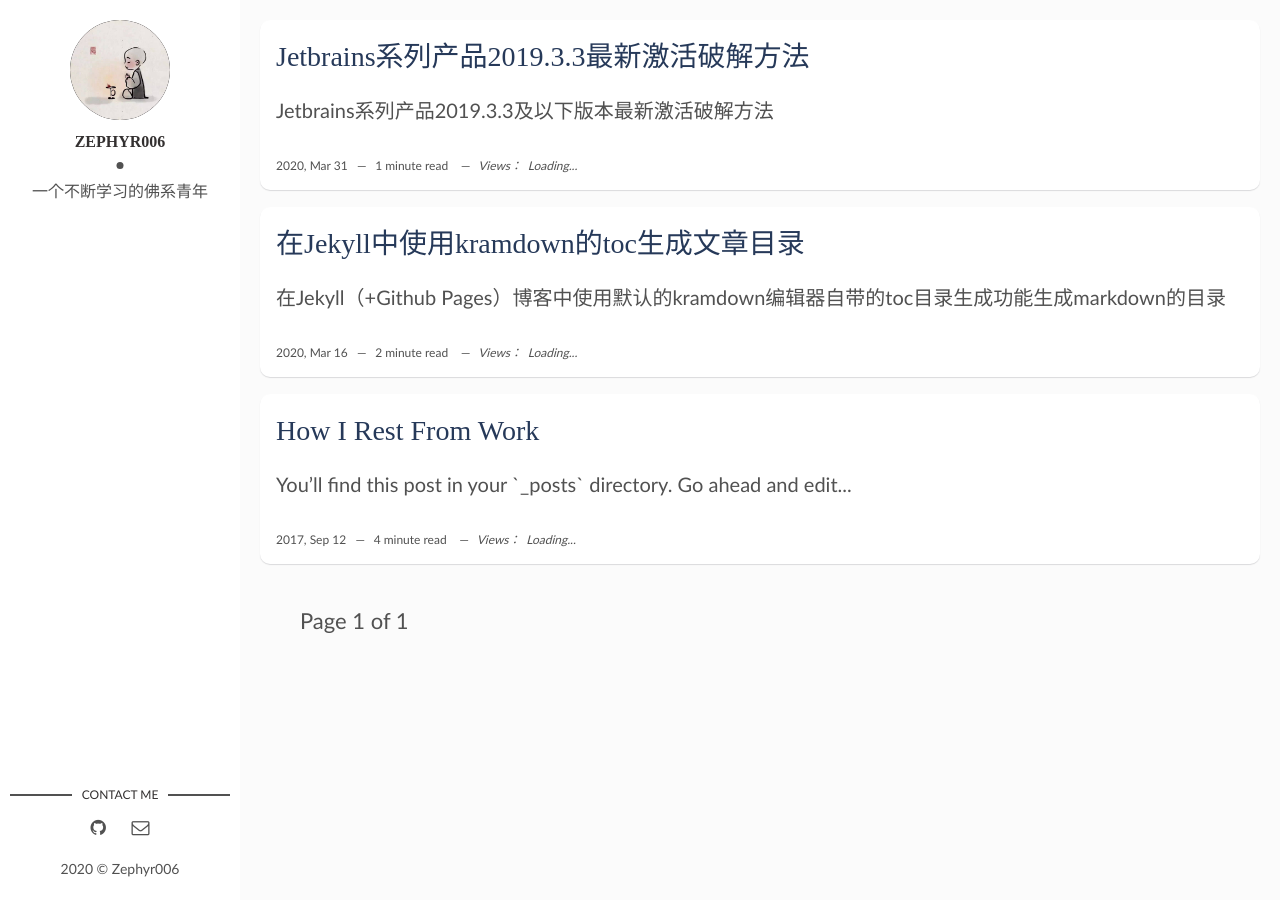
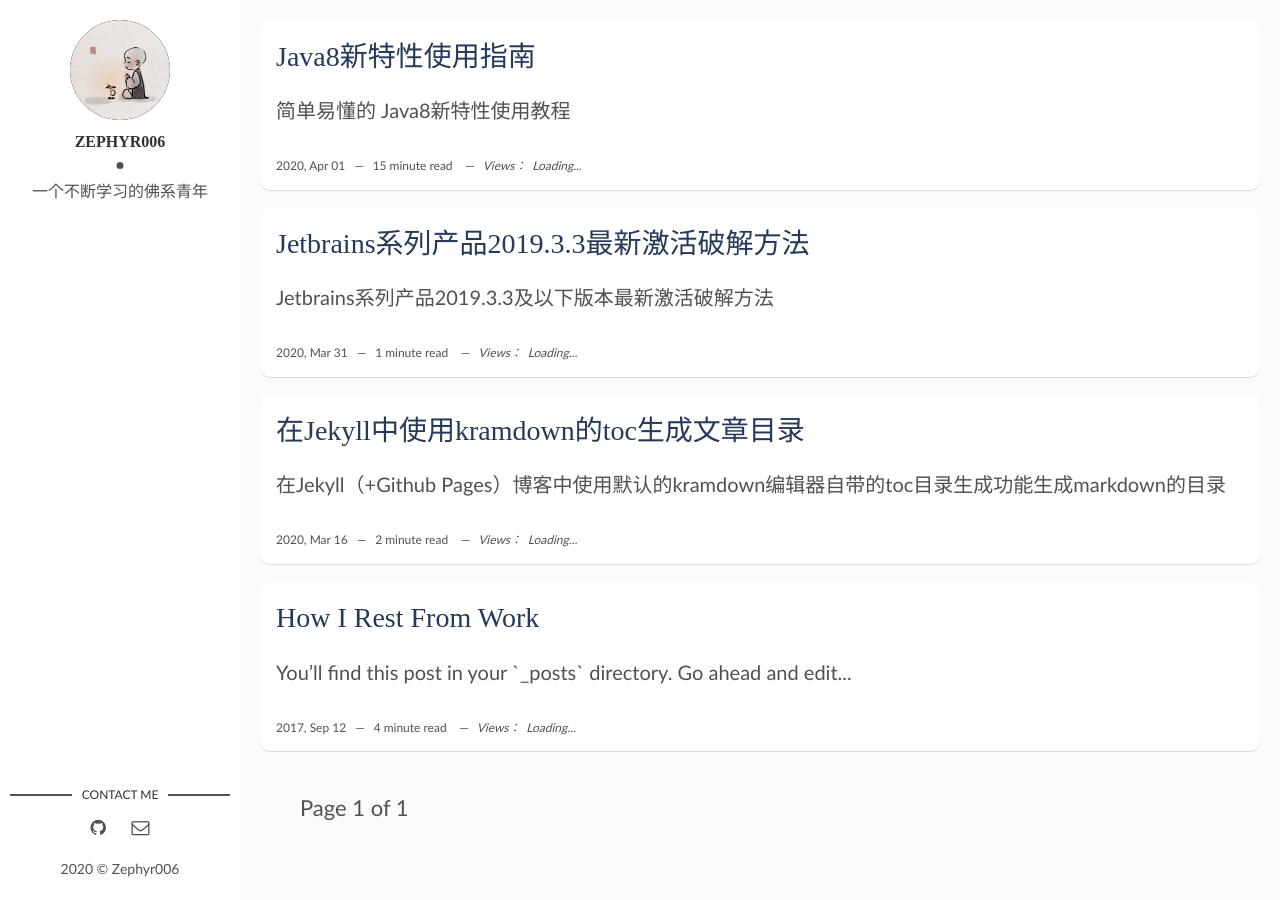
Before and after one commit to Zephyr006/zephyr006.github.io, a Jekyll site: the page built from index.html, in a window 1280 px wide. Built offline with Jekyll 4.4.1, drawn with Linux system fonts in a browser that asks for light colours; nearby versions of some CDN libraries; some web fonts are replaced; the list of posts is cut into pages by our own code; comment, search, counter and statistics services are not loaded; a file with an impossible date is left out.

Commit message:
修正：日期格式错误

```diff
--- a/_posts/2020-04-01-Java8新特性使用指南.md
+++ b/_posts/2020-04-01-Java8新特性使用指南.md
@@ -1,7 +1,7 @@
 ---
 layout: post
 title: "Java8新特性使用指南"
-date: 2020-0401 13:32:20 +0300
+date: 2020-04-01 13:32:20 +0300
 description: 简单易懂的 Java8新特性使用教程 # (optional)
 img:  # Add image post (optional)
 tags: [Java,Java8,Java 8]
```
